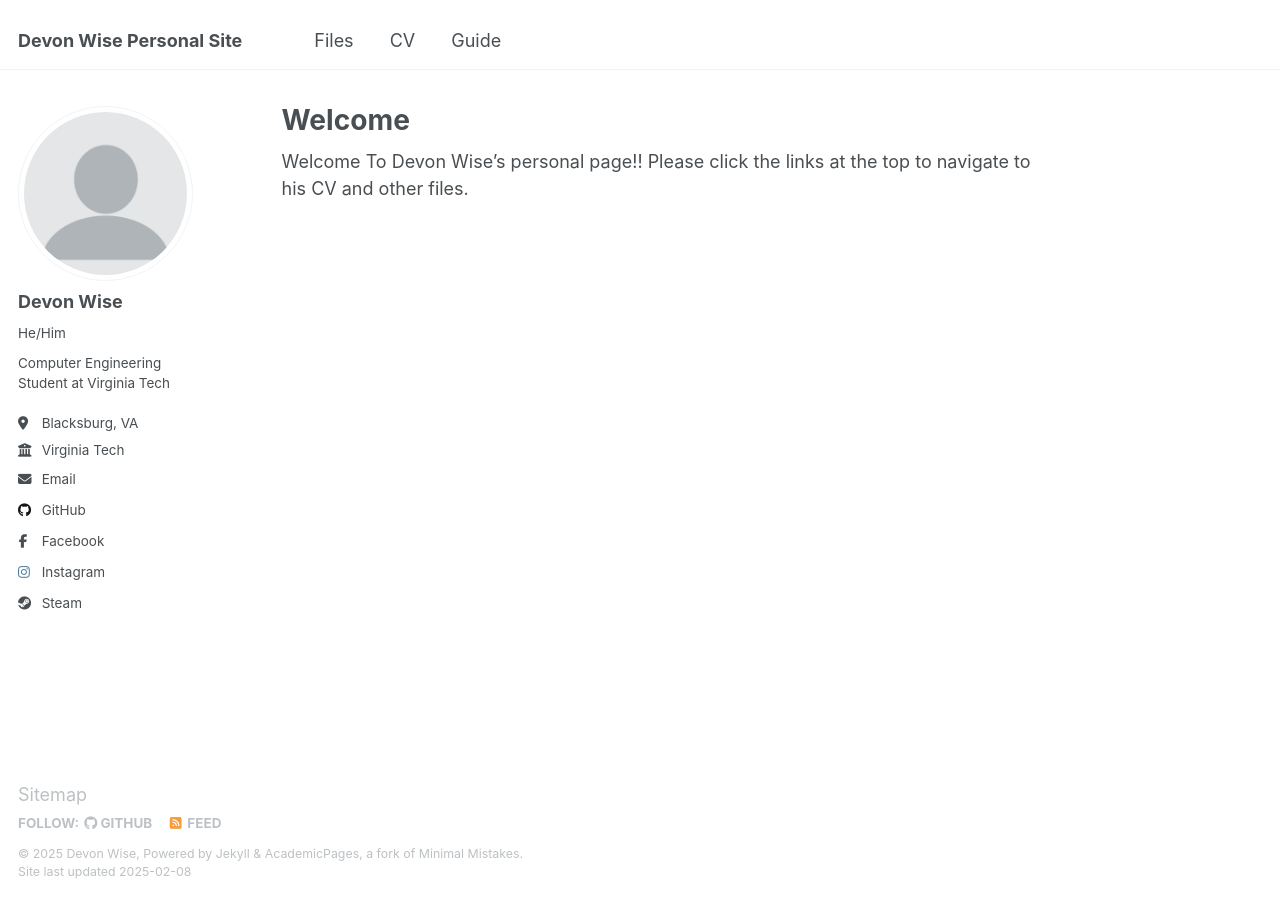
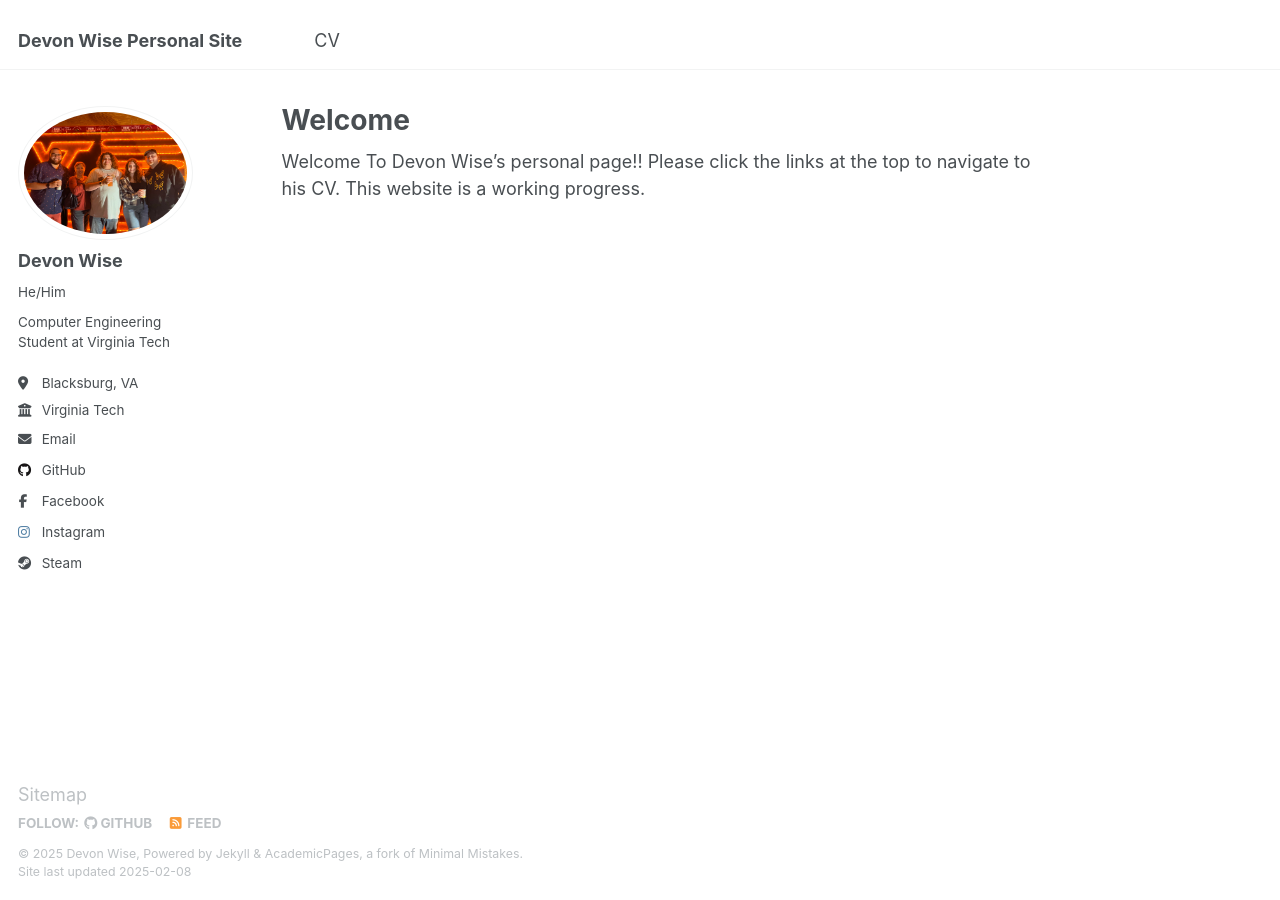
Before and after one commit to devonwise/devonwise.github.io, a Jekyll site: the page built from _pages/about.md, in a window 1280 px wide. Built offline with Jekyll 4.4.1, drawn with Linux system fonts in a browser that asks for light colours.

Commit message:
WIP but submittable

```diff
--- a/_config.yml
+++ b/_config.yml
@@ -22,7 +22,7 @@ repository               : "devonwise/devonwise.github.io"
 #               Additional customization can be done by editing /_includes/author-profile.html
 author:
   # Biographic information
-  avatar           : "profile.png"
+  avatar           : "IMG_4669.JPEG"
   name             : "Devon Wise"
   pronouns         : "He/Him"
   bio              : "Computer Engineering Student at Virginia Tech"
--- a/_data/navigation.yml
+++ b/_data/navigation.yml
@@ -5,11 +5,11 @@
 # prevent it from being included in the site.
 
 main:
-  - title: "Files"
-    url: /files/
+  # - title: "Portfolio"
+  #   url: /portfolio/
 
   - title: "CV"
     url: /cv/
 
-  - title: "Guide"
-    url: /markdown/
+  # - title: "Guide"
+  #   url: /markdown/
--- a/_pages/about.md
+++ b/_pages/about.md
@@ -7,4 +7,4 @@ redirect_from:
   - /about.html
 ---
 
-Welcome To Devon Wise's personal page!! Please click the links at the top to navigate to his CV and other files.
+Welcome To Devon Wise's personal page!! Please click the links at the top to navigate to his CV. This website is a working progress.
```
Also changed, not shown: images/IMG_4669.JPEG (added).
